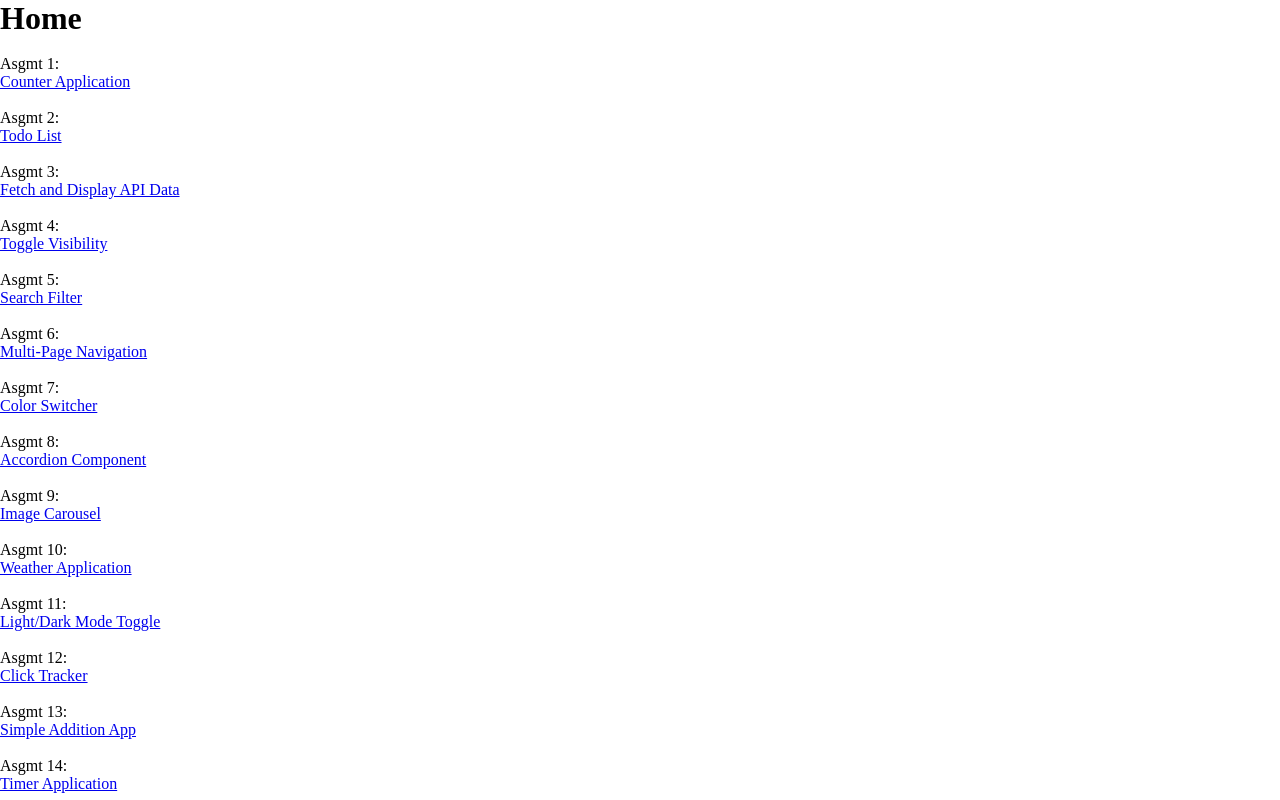
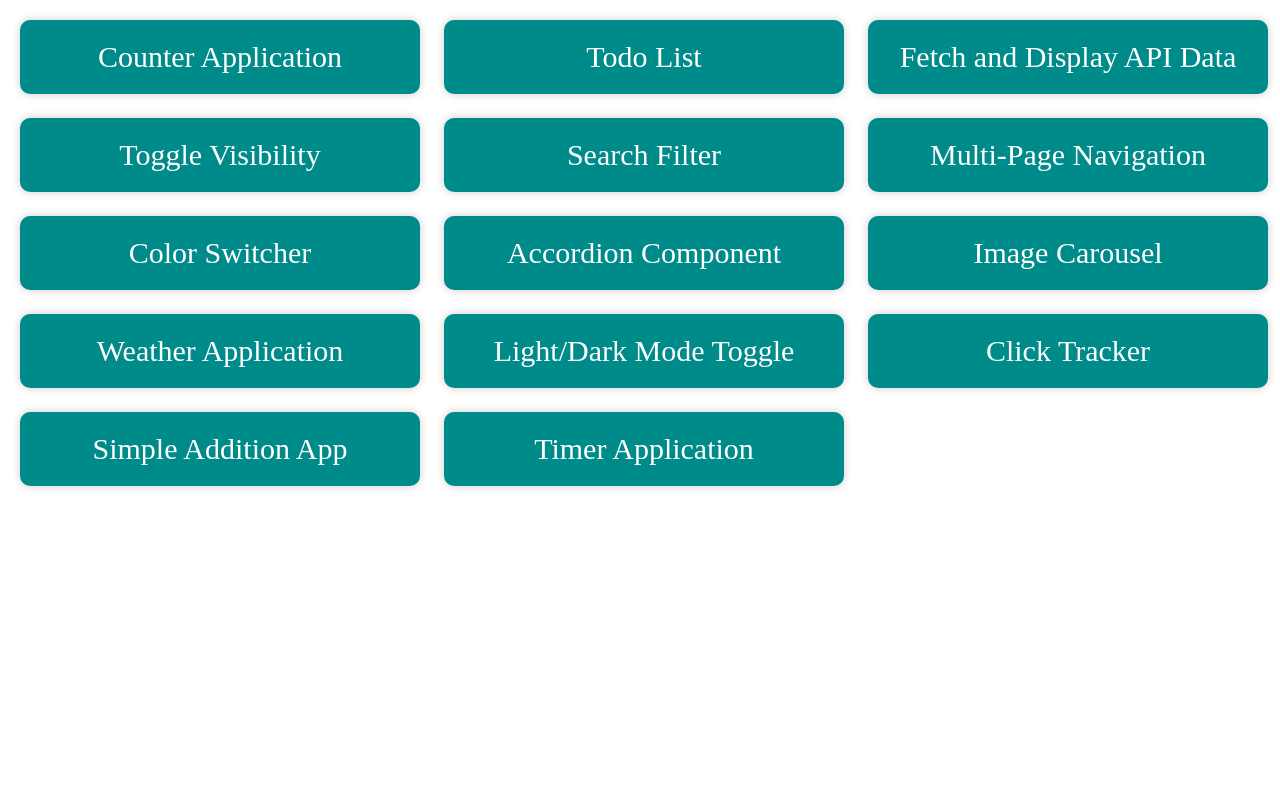
Before and after one commit to myovira/React-Keys, a React (Vite) app: page / in a window 1280 px wide. Built offline with nearby package versions, Linux system fonts and the light colour scheme.

Commit message:
home page css updated

```diff
--- a/src/App.css
+++ b/src/App.css
@@ -139,3 +139,19 @@ font-size: 18px;
   width: 25px;
   height: 25px;
 }
+
+.grid-container{
+  display: grid;
+  grid-template-columns: repeat(3, 400px); /* 3 columns, equal width */
+  grid-gap: 3cqmin; /* Gap between grid items */
+  padding: 20px;
+
+}
+.link{
+background-color:darkcyan;
+padding: 20px;
+border-radius: 10px;
+box-shadow: 0 0 10px rgba(0, 0, 0, 0.2);
+text-align: center;
+font-size: 30px;
+}
--- a/src/componant/Home.jsx
+++ b/src/componant/Home.jsx
@@ -1,51 +1,30 @@
 import React from 'react'
 import { Link } from "react-router-dom"
+
+
 
 const Home = () => {
   return (
     <>
-    <h1>Home</h1>
-    <br></br>
-    <p>Asgmt 1:</p><Link to="counterapp">Counter Application</Link>
-    <br></br>
-    <br></br>
-    <p>Asgmt 2:</p><Link to="todolist">Todo List</Link>
-    <br></br>
-    <br></br>
-    <p>Asgmt 3:</p><Link to="fetchapi">Fetch and Display API Data</Link>
-    <br></br>
-    <br></br>
-    <p>Asgmt 4:</p><Link to="toggle">Toggle Visibility</Link>
-    <br></br>
-    <br></br>
-    <p>Asgmt 5:</p><Link to="searchfilter">Search Filter</Link>
-    <br></br>
-    <br></br>
-    <p>Asgmt 6:</p><Link to="navigation">Multi-Page Navigation</Link>
-    <br></br>
-    <br></br>
-    <p>Asgmt 7:</p><Link to="colorswitcher">Color Switcher</Link>
-    <br></br>
-    <br></br>
-    <p>Asgmt 8:</p><Link to="accordion">Accordion Component</Link>
-    <br></br>
-    <br></br>
-    <p>Asgmt 9:</p><Link to="imagecarousel">Image Carousel</Link>
-    <br></br>
-    <br></br>
-    <p>Asgmt 10:</p><Link to="Weatherapp">Weather Application</Link>
-    <br></br>
-    <br></br>
-    <p>Asgmt 11:</p><Link to="mode">Light/Dark Mode Toggle</Link>
-    <br></br>
-    <br></br>
-    <p>Asgmt 12:</p><Link to="clicktracker">Click Tracker</Link>
-    <br></br>
-    <br></br>
-    <p>Asgmt 13:</p><Link to="additionapp">Simple Addition App</Link>
-    <br></br>
-    <br></br>
-    <p>Asgmt 14:</p><Link to="timerapp">Timer Application</Link>    </>
+      <section>
+        <div className="grid-container">
+            <div className='link'><Link style={{textDecoration:"none", color:"White"}} to="counterapp">Counter Application</Link></div>
+            <div className='link'><Link style={{textDecoration:"none", color:"White"}}to="todolist">Todo List</Link></div>
+            <div className='link'><Link style={{textDecoration:"none", color:"White"}}to="fetchapi">Fetch and Display API Data</Link></div>
+            <div className='link'><Link style={{textDecoration:"none", color:"White"}}to="toggle">Toggle Visibility</Link></div>
+            <div className='link'><Link style={{textDecoration:"none", color:"White"}}to="searchfilter">Search Filter</Link></div>
+            <div className='link'><Link style={{textDecoration:"none", color:"White"}}to="navigation">Multi-Page Navigation</Link></div>
+            <div className='link'><Link style={{textDecoration:"none", color:"White"}}to="colorswitcher">Color Switcher</Link></div>
+            <div className='link'><Link style={{textDecoration:"none", color:"White"}}to="accordion">Accordion Component</Link></div>
+            <div className='link'><Link style={{textDecoration:"none", color:"White"}}to="imagecarousel">Image Carousel</Link></div>
+            <div className='link'><Link style={{textDecoration:"none", color:"White"}}to="Weatherapp">Weather Application</Link></div>
+            <div className='link'><Link style={{textDecoration:"none", color:"White"}}to="mode">Light/Dark Mode Toggle</Link></div>
+            <div className='link'><Link style={{textDecoration:"none", color:"White"}} to="clicktracker">Click Tracker</Link></div>
+            <div className='link'><Link style={{textDecoration:"none", color:"White"}}to="additionapp">Simple Addition App</Link></div>
+            <div className='link'><Link style={{textDecoration:"none", color:"White"}}to="timerapp">Timer Application</Link></div>
+          </div>
+             </section>
+    </>
   )
 }
 
--- a/src/componant/TodoList.jsx
+++ b/src/componant/TodoList.jsx
@@ -14,6 +14,7 @@ const TodoList = () => {
   const deleteList = (id)=>{
     let newlistTodo=[...listTodo];
     newlistTodo.splice(id,1);
+
     setListtodo([...newlistTodo]);
 
   }
```
